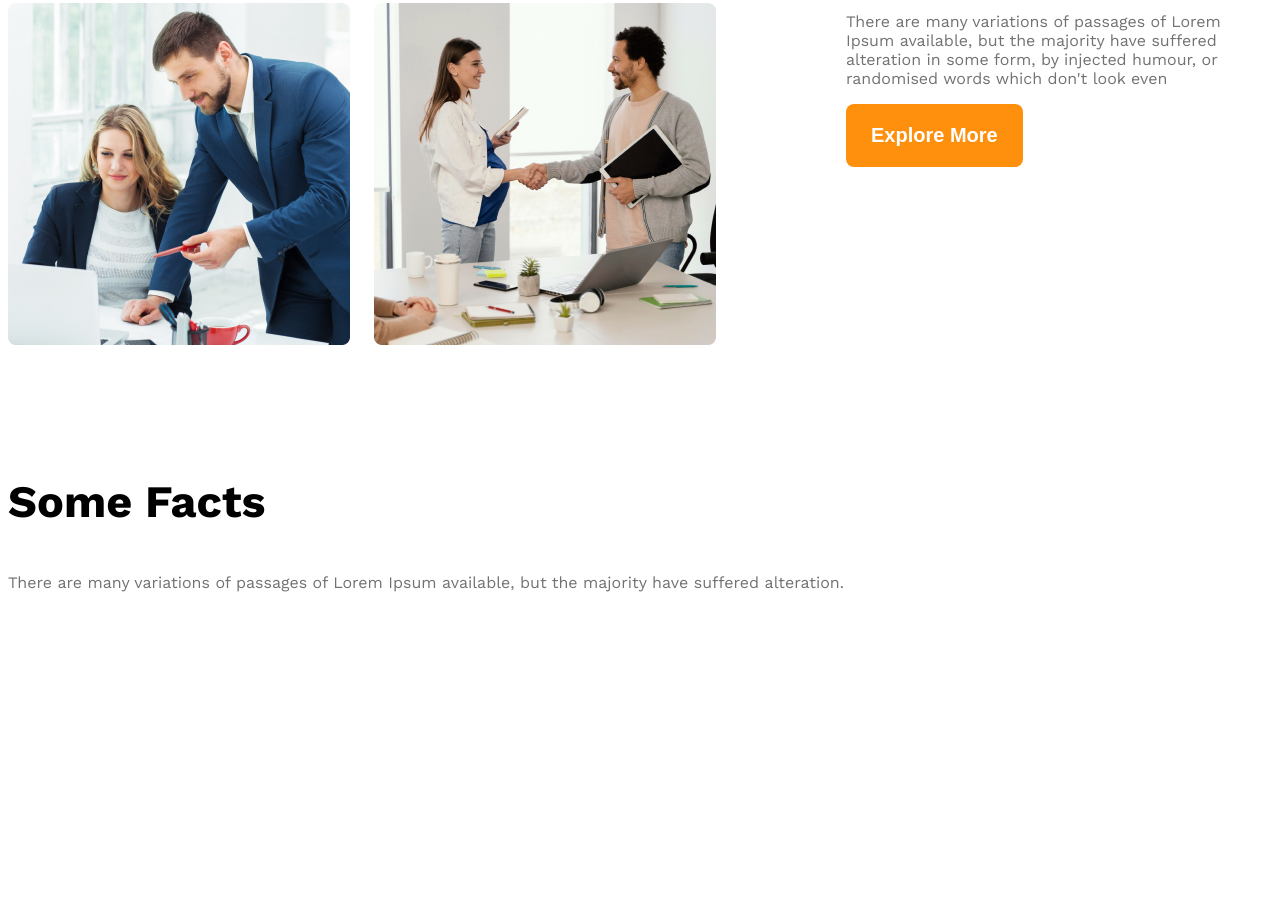
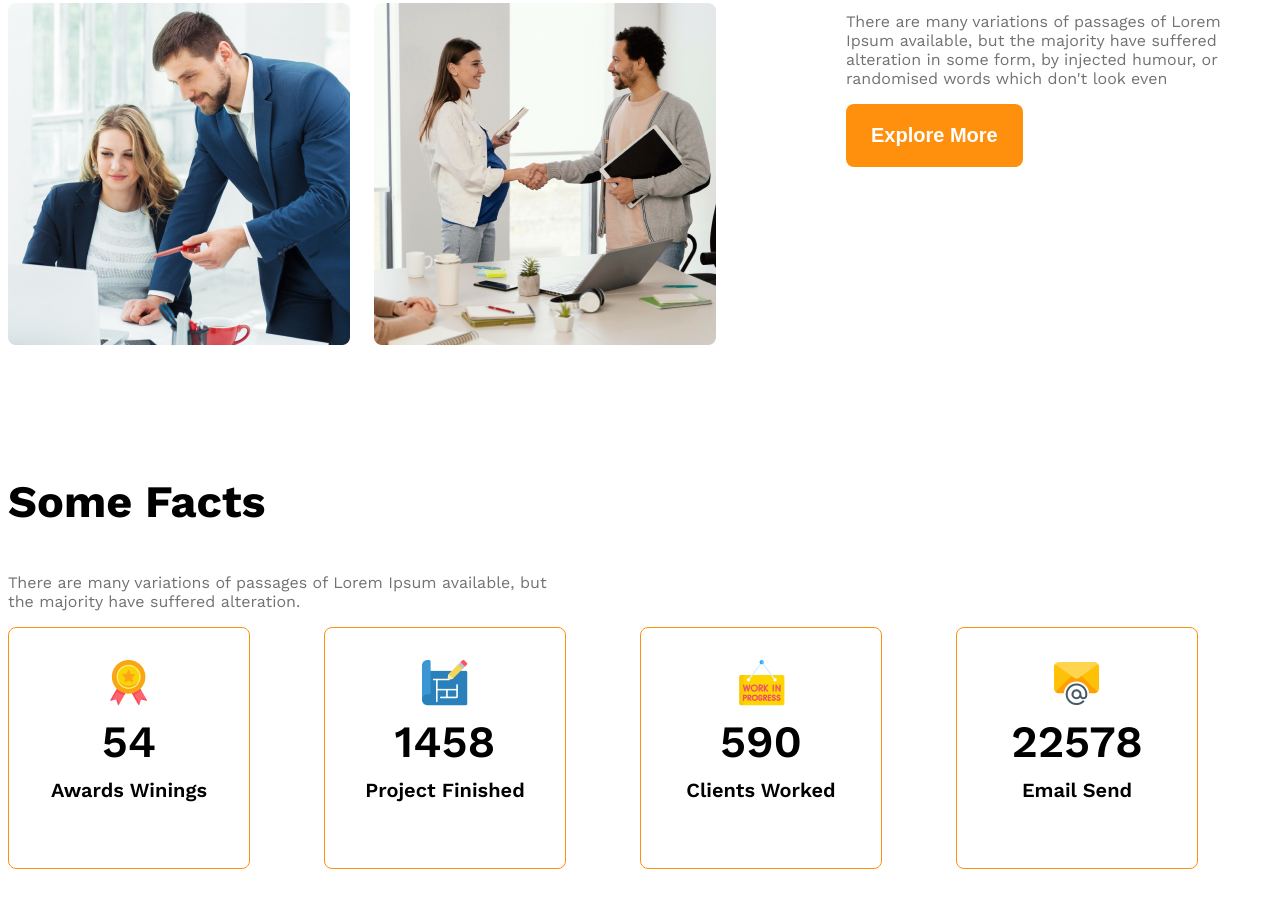
Before and after one commit to MDSOBUJMADBOR/g3-architect-website, a plain HTML site: page index.html in a window 1280 px wide. Shown: the part 1677-2584 px from the top of the page. Before the commit the page ends 2558 px from the top, so only its background shows below. Drawn offline with nearby package versions, Linux system fonts and the light colour scheme.

Commit message:
added fact section

```diff
--- a/architects.css
+++ b/architects.css
@@ -113,7 +113,37 @@ max-width: 530px;
 #quick-list{
 font-weight: 500;
 }
+/* some facts related style */
+.facts-container{
+display: grid;
+grid-template-columns: repeat(4,1fr);
 
+}
+.fact-card{
+border: 1px solid #FF900E;
+height: 240px;
+width: 240px;
+border-radius: 8px;
+text-align: center;
+align-items: center;
+justify-content: center;
+}
+
+.fact-number{
+font-size: 2.8rem;
+font-weight: 600;
+margin-top: 5px;
+margin-bottom: 10px;
+}
+.fact-name{
+font-size: 1.25rem;
+font-weight: 600;
+margin-top: 10px;
+}
+.fact-description{
+max-width: 540px;
+
+}
 
 
 
--- a/index.html
+++ b/index.html
@@ -53,30 +53,48 @@
 <!-- features will enjoy -->
 <section>
 <h3 class="section-title">Some Facts</h3>
-<p class="text-light-gray">There are many variations of passages of Lorem Ipsum available, but the majority have suffered alteration.</p>
+<p class="text-light-gray fact-description">There are many variations of passages of Lorem Ipsum available, but the majority have suffered alteration.</p>
 
 <div class="facts-container">
-          <!-- .fact*4>img.fact-icon+h4.fact-number+h5.fact-name -->
-          <div class="fact">
-                    <img src="" alt="" class="fact-icon">
-                    <h4 class="fact-number"></h4>
-                    <h5 class="fact-name"></h5>
+          <!-- .fact-card*4>img.fact-icon+h4.fact-number+h5.fact-name -->
+
+          <div class="fact-card display-flex">
+            <div>
+
+              <img src="images/icons/ribon.png" alt="" class="fact-icon">
+            <h4 class="fact-number">54</h4>
+            <h5 class="fact-name">Awards Winings</h5>
+
+            </div>
           </div>
-          <div class="fact">
-                    <img src="" alt="" class="fact-icon">
-                    <h4 class="fact-number"></h4>
-                    <h5 class="fact-name"></h5>
+          <div class="fact-card display-flex">
+            <div>
+
+              <img src="images/icons/projects.png" alt="" class="fact-icon">
+            <h4 class="fact-number">1458</h4>
+            <h5 class="fact-name">Project Finished</h5>
+
+            </div>
           </div>
-          <div class="fact">
-                    <img src="" alt="" class="fact-icon">
-                    <h4 class="fact-number"></h4>
-                    <h5 class="fact-name"></h5>
+          <div class="fact-card display-flex">
+            <div>
+
+              <img src="images/icons/customers.png" alt="" class="fact-icon">
+            <h4 class="fact-number">590</h4>
+            <h5 class="fact-name">Clients Worked</h5>
+
+            </div>
           </div>
-          <div class="fact">
-                    <img src="" alt="" class="fact-icon">
-                    <h4 class="fact-number"></h4>
-                    <h5 class="fact-name"></h5>
+          <div class="fact-card display-flex">
+            <div>
+
+              <img src="images/icons/email.png" alt="" class="fact-icon">
+            <h4 class="fact-number">22578</h4>
+            <h5 class="fact-name">Email Send</h5>
+
+            </div>
           </div>
+
 </div>
 
 </section>
```
